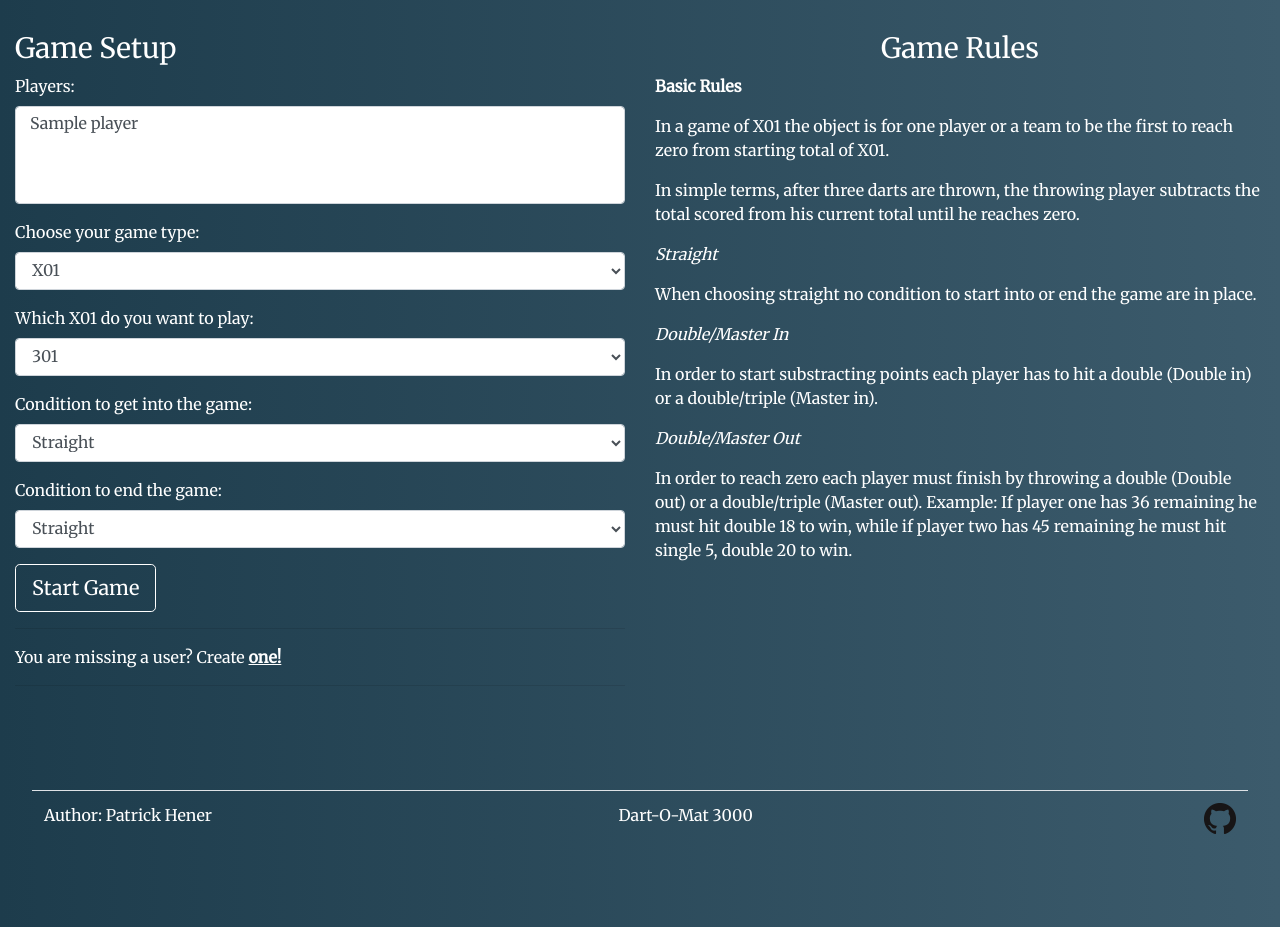
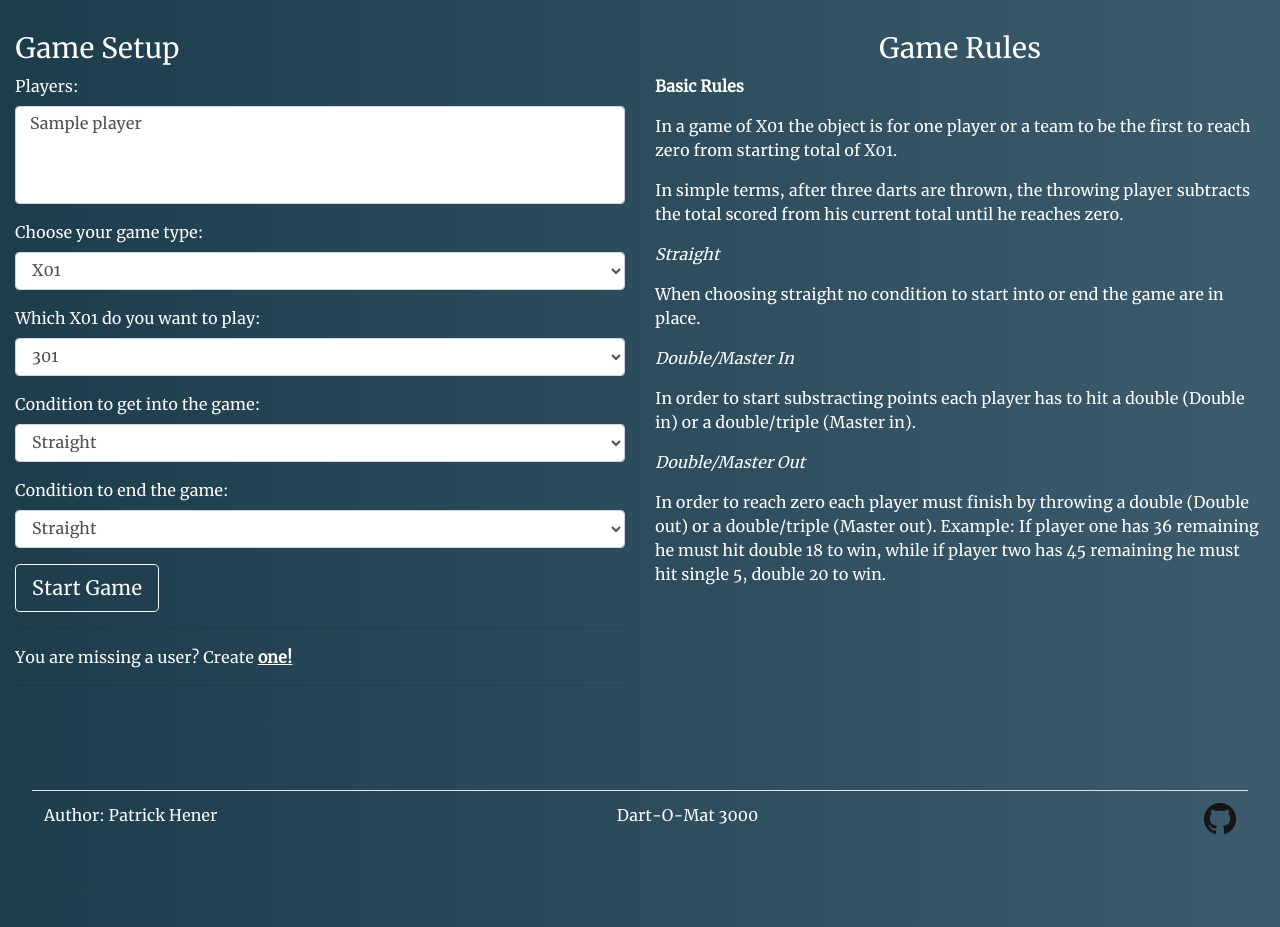
Before and after one commit to patrickhener/dart-o-mat-3000, a Flask app: page /game/admin/ in a window 1280 px wide. Shown: the part 128-1055 px from the top of the page. Run offline with Flask 2, Linux system fonts and the light colour scheme; tables that the repository leaves empty hold one stand-in row (values such as "Sample post"); data that the repository does not hold is empty; parts of the project's set-up code (start-up, migrations or seed data) failed here and were passed over; some libraries are stand-ins or nearby versions.

Commit message:
Even more offline compatibility

```diff
--- a/app/static/css/custom.css
+++ b/app/static/css/custom.css
@@ -1,4 +1,4 @@
-@import url('https://fonts.googleapis.com/css?family=Merriweather');
+@import url('fonts_Merriweather.css');
 
 html, body {
 	height: 100%;
--- /dev/null
+++ b/app/static/css/fonts_Merriweather.css
@@ -0,0 +1,6 @@
+@font-face {
+  font-family: 'Merriweather';
+  font-style: normal;
+  font-weight: 400;
+  src: local('Merriweather Regular'), local('Merriweather-Regular'), url(Merriweather.ttf) format('truetype');
+}
```
Also changed, not shown: app/static/css/Merriweather.ttf (added).
